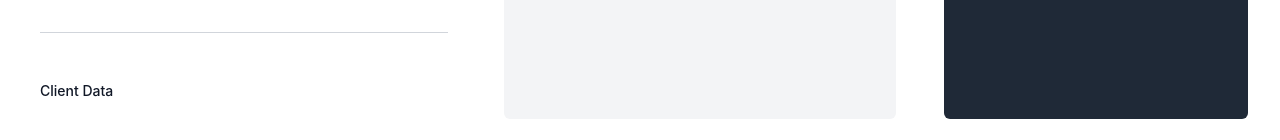
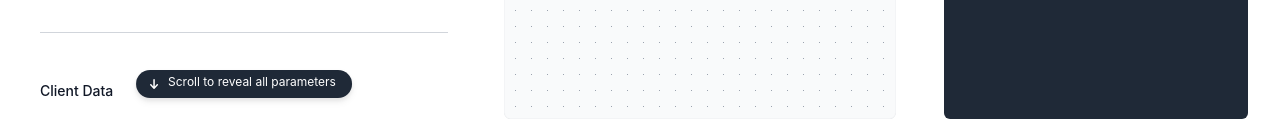
Before and after one commit to sreejith-yq/integrated-onboarding-360dialog, a Next.js app: page / in a window 1280 px wide. Shown: the part 657-797 px from the top of the page. Built offline with nearby package versions, Linux system fonts and the light colour scheme.

Commit message:
change preview and add console output

```diff
--- a/pages/index.tsx
+++ b/pages/index.tsx
@@ -15,7 +15,7 @@ const demoPartnerId = "f167CmPA";
 
 export default function Home() {
   const [mounted, setMounted] = useState<boolean>(false)
-  const [showScrollLabel, setshowScrollLabel] = useState<boolean>(false)
+  const [showScrollLabel, setshowScrollLabel] = useState<boolean>(true)
   const scrollContainerRef = useRef<HTMLDivElement>(null)
   const [scrollContainerHeight, setScrollContainerHeight] = useState<number>(2000)
 
@@ -28,6 +28,8 @@ export default function Home() {
   const [email, setEmail] = useState<string>("");
   const [clientName, setClientName] = useState<string>("");
   const [partnerPayload, setPartnerPayload] = useState<string>("");
+  const [callbackObject, setcallbackObject] =
+    useState<CallbackObjectType>();
 
   useEffect(() => {
     setMounted(true)
@@ -37,10 +39,14 @@ export default function Home() {
   const handleCallback = (callbackObject: CallbackObjectType) => {
     /* The callback function returns the client ID as well as all channel IDs, for which you're enabled to fetch the API key via the Partner API */
 
-    console.log("client ID: " + callbackObject.client);
-    console.log("channel IDs: " + callbackObject.channels);
-    if (callbackObject.revokedChannels) {
-      console.log("revoked channel IDs: " + callbackObject.revokedChannels);
+    if (mounted) {
+      setcallbackObject(callbackObject);
+
+      console.log("Client ID: " + callbackObject.client);
+      console.log("Channel IDs: " + callbackObject.channels);
+      if (callbackObject.revokedChannels) {
+        console.log("Revoked Channel IDs: " + callbackObject.revokedChannels);
+      }
     }
   };
 
@@ -75,9 +81,9 @@ export default function Home() {
         <Header />
 
         <div className="flex flex-col pt-4 px-8 grow h-1/3">
-          <div className="h-1/3 grow overflow-hidden flex flex-row pt-6 pb-6 gap-12">
+          <div className="h-1/3 grow overflow-hidden flex flex-row pt-6 pb-6 gap-6">
             <div
-              className="overflow-auto relative grow-0"
+              className="overflow-auto relative grow-0 pr-6"
               onScroll={handleScroll}
               ref={scrollContainerRef}
             >
@@ -172,7 +178,7 @@ export default function Home() {
                       <path
                         fillRule="evenodd"
                         d="M10 5a.75.75 0 01.75.75v6.638l1.96-2.158a.75.75 0 111.08 1.04l-3.25 3.5a.75.75 0 01-1.08 0l-3.25-3.5a.75.75 0 111.08-1.04l1.96 2.158V5.75A.75.75 0 0110 5z"
-                        clip-rule="evenodd"
+                        clipRule="evenodd"
                       />
                     </svg>
                     Scroll to reveal all parameters
@@ -185,11 +191,11 @@ export default function Home() {
               </div>
             </div>
 
-            <div className="flex flex-col grow">
+            <div className="flex flex-col grow pr-6">
               <p className="text-md font-bold text-gray-700 flex-none">
                 Preview
               </p>
-              <div className="mt-2 p-6 bg-gray-100 rounded-md grow">
+              <div className="mt-2 p-6 bg-dots rounded-md grow border border-gray-100">
                 <div className="w-full h-full flex flex-col items-center justify-center">
                   {mounted && (
                     <ConnectButton
@@ -218,8 +224,20 @@ export default function Home() {
               <p className="text-md font-bold text-gray-700 flex-none">
                 Console
               </p>
-              <div className="mt-2 p-6 bg-gray-800 rounded-md grow">
-                {`>`}
+              <div className="mt-2 p-6 bg-gray-800 rounded-md grow text text-white font-mono">
+                {callbackObject ? (
+                  <div className="pb-8">
+                    <p>Client ID: {callbackObject.client}</p>
+                    <p>Channel IDs: {callbackObject.channels}</p>
+                    {callbackObject.revokedChannels && (
+                      <p>
+                        Revoked Channel IDs: {callbackObject.revokedChannels}
+                      </p>
+                    )}
+                  </div>
+                ) : (
+                  `>_`
+                )}
               </div>
             </div>
           </div>
--- a/styles/globals.css
+++ b/styles/globals.css
@@ -1,6 +1,15 @@
 @tailwind base;
 @tailwind components;
 @tailwind utilities;
+
+
+@layer components {
+    .bg-dots {
+        @apply bg-white;
+        background: linear-gradient(90deg,theme('colors.gray.50') 15px,transparent 1%) 50%,linear-gradient(theme('colors.gray.50') 15px ,transparent 1%) 50%, theme('colors.gray.400');
+        background-size: 16px 16px;
+    }
+}
 
 html,
 body {
```
